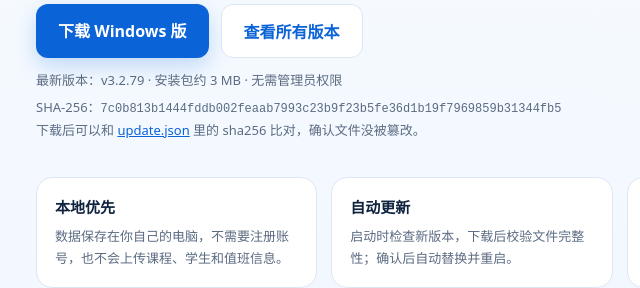
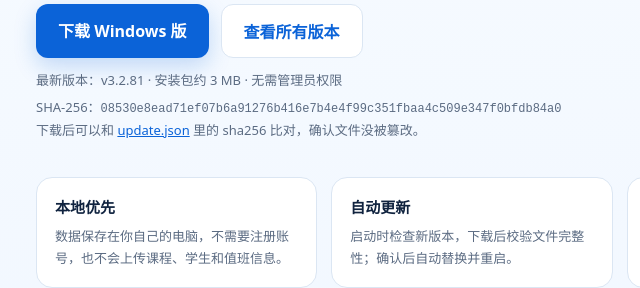
Before and after one commit to feihesl/kexu-releases, a plain HTML site: page index.html in a window 1280 px wide. Shown: the part 273-561 px from the top of the page, 168-808 px from the left. Drawn offline with Linux system fonts and the light colour scheme.

Commit message:
Update download page to 3.2.81

```diff
--- a/index.html
+++ b/index.html
@@ -37,8 +37,8 @@
     <a class="btn primary" href="https://github.com/feihesl/kexu-releases/releases/latest/download/KeXu-win64.zip">下载 Windows 版</a>
     <a class="btn secondary" href="https://github.com/feihesl/kexu-releases/releases">查看所有版本</a>
   </div>
-  <div class="meta">最新版本：v3.2.79 · 安装包约 3 MB · 无需管理员权限</div>
-  <div class="meta" style="margin-top:8px">SHA-256：<code style="font-size:12px;word-break:break-all"><!--sha-->7c0b813b1444fddb002feaab7993c23b9f23b5fe36d1b19f7969859b31344fb5<!--/sha--></code></div>
+  <div class="meta">最新版本：v3.2.81 · 安装包约 3 MB · 无需管理员权限</div>
+  <div class="meta" style="margin-top:8px">SHA-256：<code style="font-size:12px;word-break:break-all"><!--sha-->08530e8ead71ef07b6a91276b416e7b4e4f99c351fbaa4c509e347f0bfdb84a0<!--/sha--></code></div>
   <div class="meta" style="margin-top:4px">下载后可以和 <a href="update.json" style="color:var(--accent)">update.json</a> 里的 sha256 比对，确认文件没被篡改。</div>
 
   <div class="grid">
```
